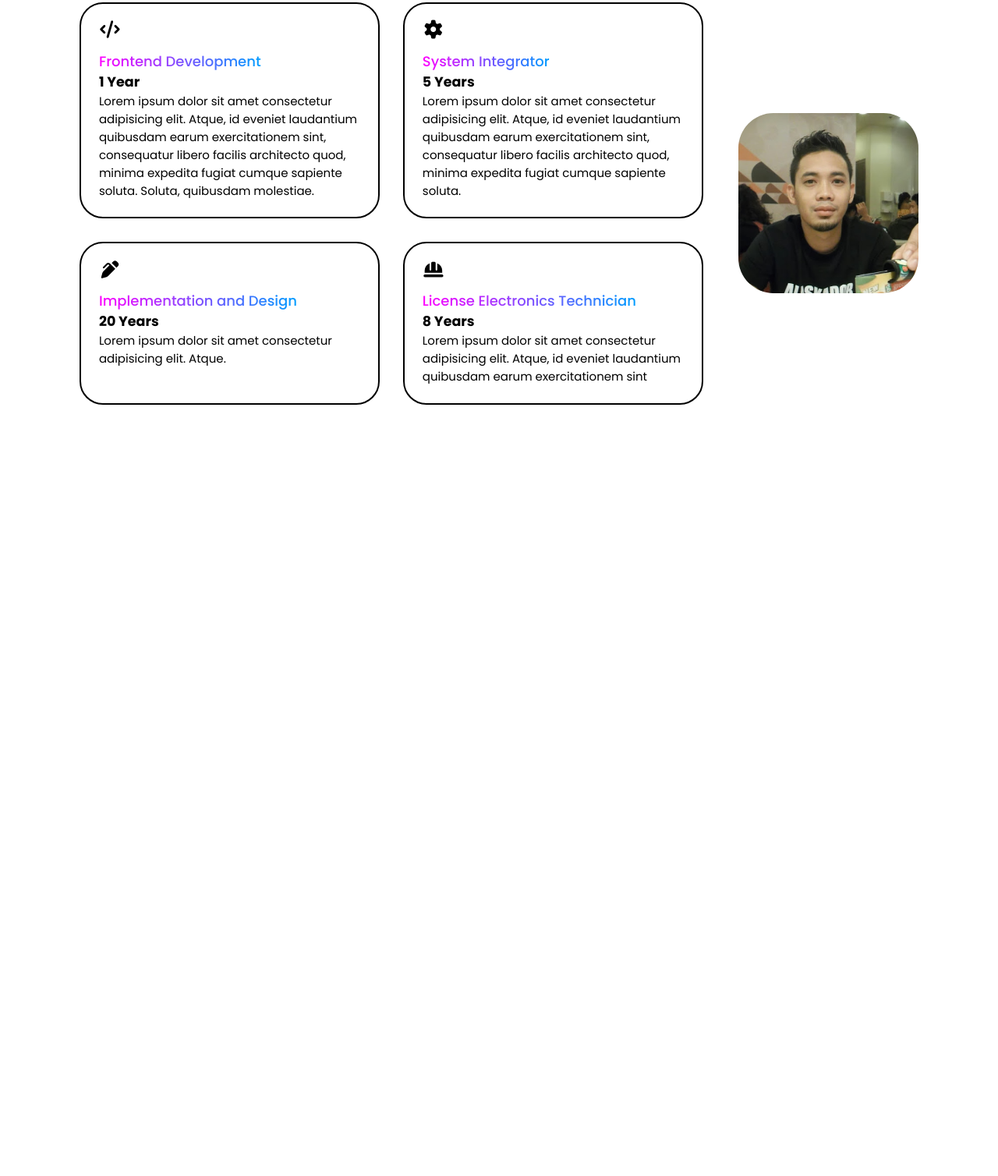
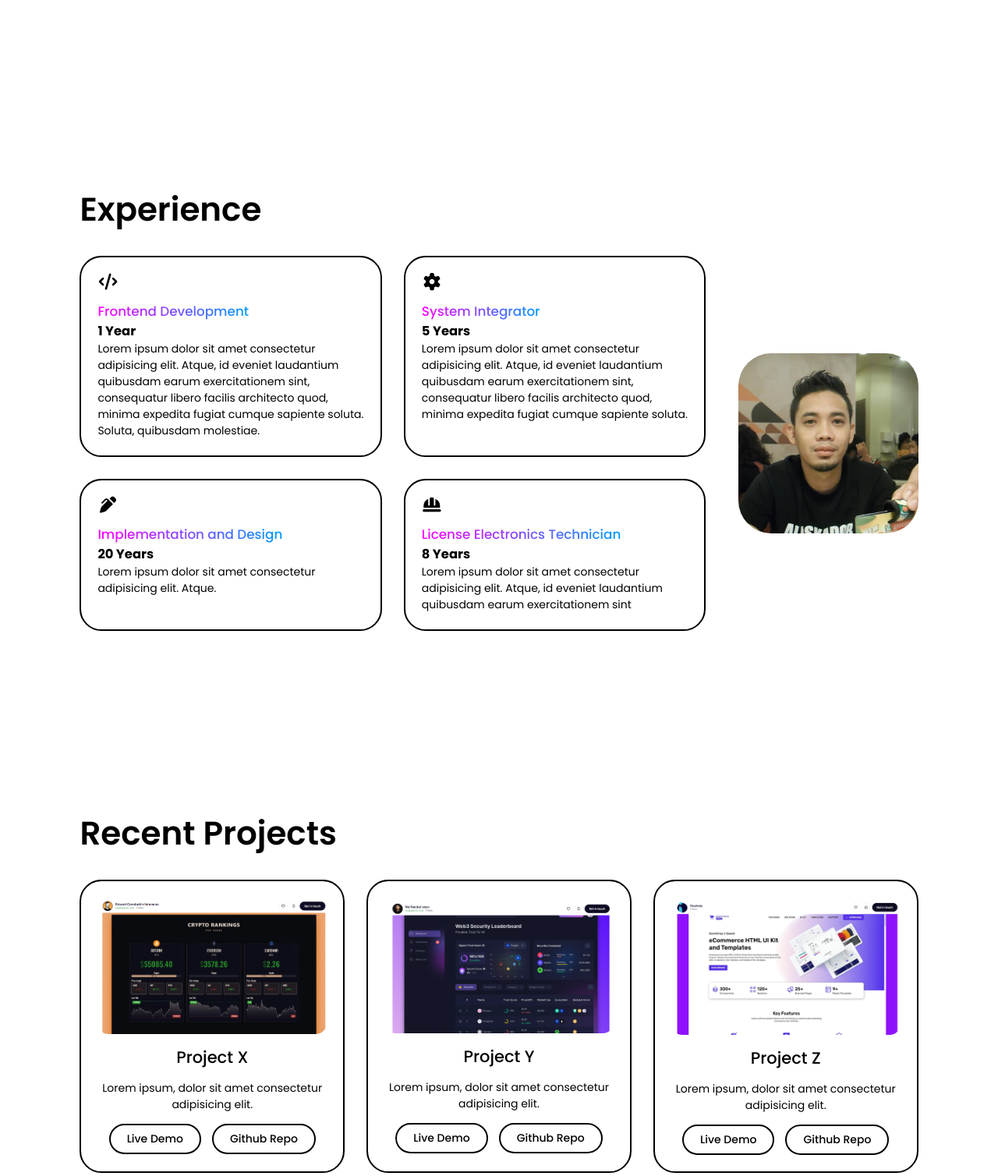
Before and after one commit to Noelzkie22/Portfolio, a plain HTML site: page index.html in a window 1280 px wide. Shown: the part 647-2155 px from the top of the page at 78% size. Before the commit the page ends 1256 px from the top, so only its background shows below. Drawn offline with Linux system fonts and the light colour scheme.

Commit message:
project section was completed

```diff
--- a/index.html
+++ b/index.html
@@ -72,7 +72,7 @@
    </div>
   </section>
 
-<!--Experience-->
+<!--Experience Section-->
   <section id="experience" class="experience">
     <h2 class="section-title">Experience</h2>
     <div class="experience-info">
@@ -111,6 +111,44 @@
     </div>
   </section>
 
+  <!--Project Section-->
+  <section id="projects" class="projects">
+  <h2 class="section-title">Recent Projects</h2>
+
+  <div class="projects-grid">
+
+    <div class="project-card">
+      <img src="Images/Proj1.png" alt="">
+      <h3>Project X</h3>
+      <p>Lorem ipsum, dolor sit amet consectetur adipisicing elit.</p>
+      <div class="btn-grp">
+        <div class="btn">Live Demo</div>
+        <div class="btn">Github Repo</div>
+      </div>
+    </div>
+
+    <div class="project-card">
+      <img src="Images/Proj2.png" alt="">
+      <h3>Project Y</h3>
+      <p>Lorem ipsum, dolor sit amet consectetur adipisicing elit.</p>
+      <div class="btn-grp">
+        <div class="btn">Live Demo</div>
+        <div class="btn">Github Repo</div>
+      </div>
+    </div>
+
+    <div class="project-card">
+      <img src="Images/Proj3.png" alt="">
+      <h3>Project Z</h3>
+      <p>Lorem ipsum, dolor sit amet consectetur adipisicing elit.</p>
+      <div class="btn-grp">
+        <div class="btn">Live Demo</div>
+        <div class="btn">Github Repo</div>
+      </div>
+    </div>
+
+  </div>
+</section>
 
 <!-- JavaScript -->
 <script src="script.js"></script>
--- a/style.css
+++ b/style.css
@@ -1,5 +1,5 @@
 html {
-  font-size: 15px;
+  font-size: 14px;
 }*
 
 
@@ -96,7 +96,7 @@ header {
 }
 
 section{
-  min-height:100h;
+  min-height:100vh;
   padding:6rem 8%;
   width:100%;
   position:relative;
@@ -105,6 +105,7 @@ section{
   display:flex;
   align-items: center;
   justify-content: center;
+  min-height: 100vh;
 
 }
 .about .about-container{
@@ -183,7 +184,7 @@ section{
 }
 
 .section-title{
-   text-align:center ;
+   text-align:left ;
    font-size: 3rem;
    font-weight: 600;
    margin-bottom: 2rem;
@@ -235,7 +236,7 @@ section{
   }
 
   ::-webkit-scrollbar{
-    width: 20px;
+    width: 10px;
   }
   ::-webkit-scrollbar-track{
     background-color: rgb(219,219,219);
@@ -244,3 +245,79 @@ section{
   ::-webkit-scrollbar-thumb{
     background: linear-gradient(to buttom,rgb(255,0,255),rgb(0,157,255));
   }
+
+.projects-grid {
+  display: grid;
+  grid-template-columns: repeat(auto-fit, minmax(260px, 1fr));
+  gap: 2rem;
+}
+
+.projects-grid {
+  display: grid;
+  grid-template-columns: repeat(auto-fit, minmax(260px, 1fr));
+  gap: 2rem;
+}
+
+.project-card {
+  padding: 1.5rem;
+  display: flex;
+  flex-direction: column;
+  text-align: center;
+  gap: 1rem;
+  border: 2px solid black;
+  border-radius: 2rem;
+  cursor: pointer;
+  transition: 0.3s ease-in-out;
+}
+
+.project-card img {
+  width: 100%;
+  border-radius: 1rem;
+}
+
+.project-card h3 {
+  font-size: 1.5rem;
+  font-weight: 500;
+}
+
+/* Buttons hidden until the card is hovered */
+.btn-grp {
+  display: flex;
+  justify-content: center;
+  flex-wrap: wrap;
+  gap: 1rem;
+  opacity: 0;
+  transition: 0.3s ease-in-out;
+}
+
+.btn-grp .btn {
+  margin-top: 0;
+}
+
+/* Hover the card: turns black, buttons appear */
+.project-card:hover {
+  background-color: black;
+  color: white;
+  transform: translateY(-10px);
+}
+
+.project-card:hover .btn-grp {
+  opacity: 1;
+}
+
+.project-card:hover .btn {
+  border: 2px solid white;
+  color: white;
+}
+
+/* Hover a button: turns white with black text */
+.project-card:hover .btn:hover {
+  background-color: white;
+  color: black;
+}
+
+@media (hover: none) {
+  .btn-grp {
+    opacity: 1;
+  }
+}
```
